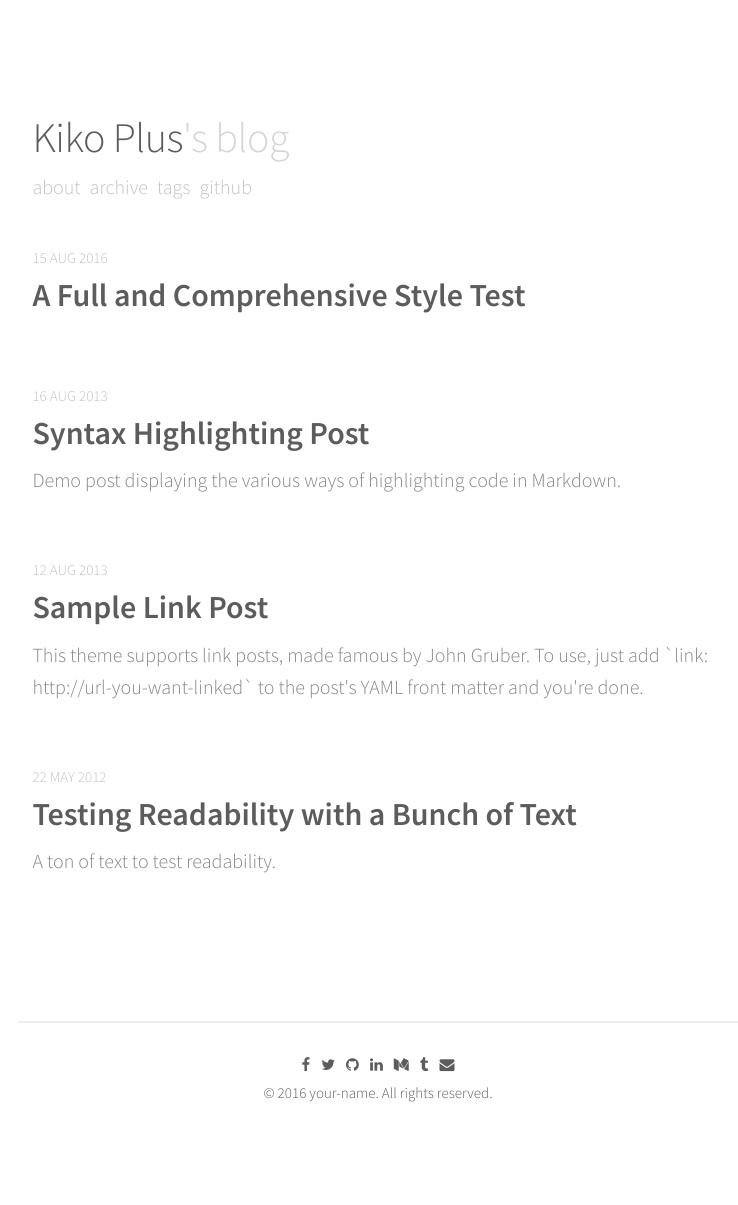
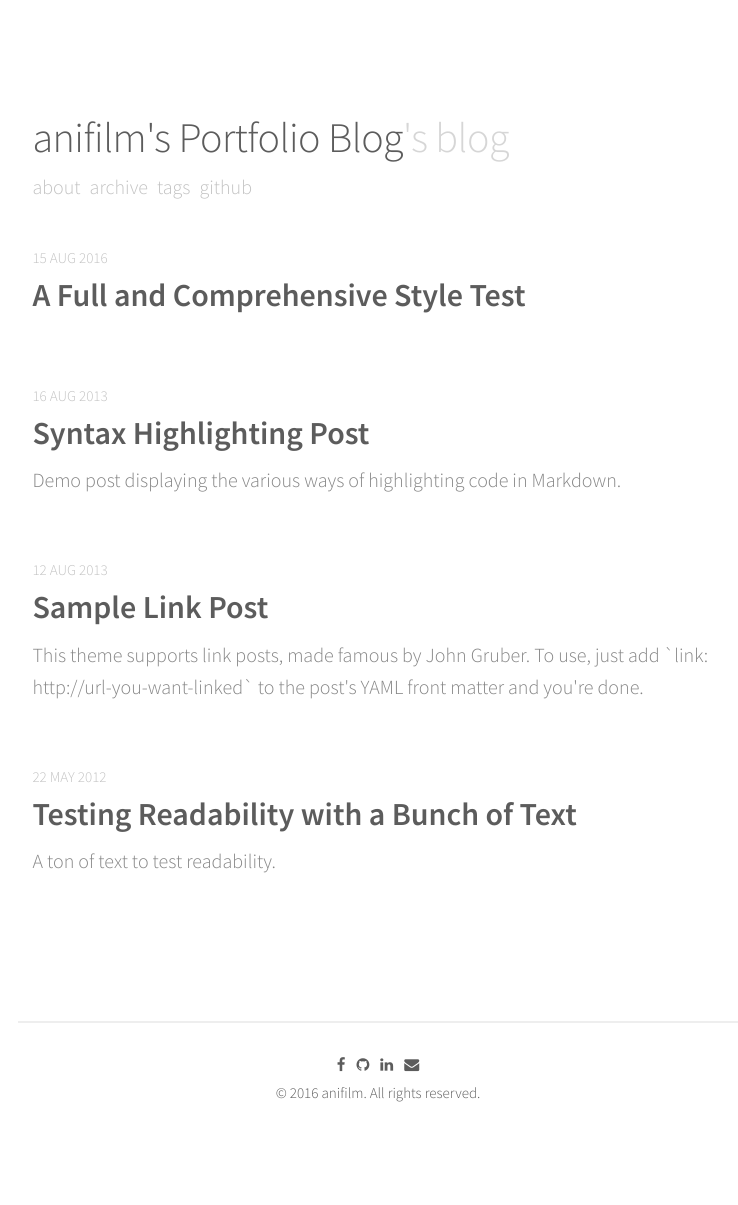
Before and after one commit to anifilm/anifilm.github.io, a Jekyll site: the page built from index.html, in a window 1280 px wide. Shown: the whole page, without its empty margins (262-1000 px from the left). Built offline with Jekyll 4.4.1, drawn with Linux system fonts in a browser that asks for light colours; nearby versions of some CDN libraries; the list of posts is cut into pages by our own code; some of the changed lines change nothing that is shown.

Commit message:
Update _config.yml

```diff
--- a/_config.yml
+++ b/_config.yml
@@ -3,19 +3,28 @@
 # # # # # # # # # # # # #
 
 # Basic
-name:               "Kiko Plus"
+name:               "anifilm's Portfolio Blog"
 
 
 
 author:
-  name:             your-name
+  name:             anifilm
   facebook:         your-id
-  twitter:          your-id
-  github:           your-id
+  github:           anifilm
   linkedin:         your-id
-  medium:           your-id
-  tumblr:           your-id
-  email:            your-id@your-email.com
+  email:            anifilm02@gmail.com
+
+ ##   youtubeUser:      your-id
+##   youtubeChannel:   your-id
+##   twitter:          your-id
+##   stackoverflow:    your-id
+##   quora:            your-id
+##   pinterest:        your-id
+##   googlePlus:       your-id
+##   instagram:        your-id
+##   reddit:           your-id
+##   medium:           your-id
+##   tumblr:           your-id
 
 # Google-analytics
 google-analytics:
@@ -23,12 +32,12 @@ google-analytics:
 
 # Disqus
 disqus:
-  id:               "AWEEKJ"
+  id:               "anifilm-blog"
 
 # URL
-url:                "https://AWEEKJ.github.io"
-
-baseurl:            "/Kiko-plus"
+url:                "https://anifilm.github.io" # the base hostname & protocol for your site
+#url:                "http://localhost:4000" # use this url when develop
+baseurl:            "" # the subpath of your site, e.g. /blog
 
 
 # http://en.wikipedia.org/wiki/List_of_tz_database_time_zones
@@ -53,7 +62,7 @@ nav:
   - name:           "Tags"
     url:            "/tags"
   - name:           "Github"
-    url:            "https://github.com/AWEEKJ/Kiko-plus"
+    url:            "https://github.com/anifilm/anifilm.github.io"
 
 
 
@@ -81,5 +90,7 @@ defaults:
 gems:
   - jekyll-seo-tag
   - jekyll-paginate
+  - jekyll-admin
+  - jekyll-sitemap
 
 exclude:            [vendor]
```
